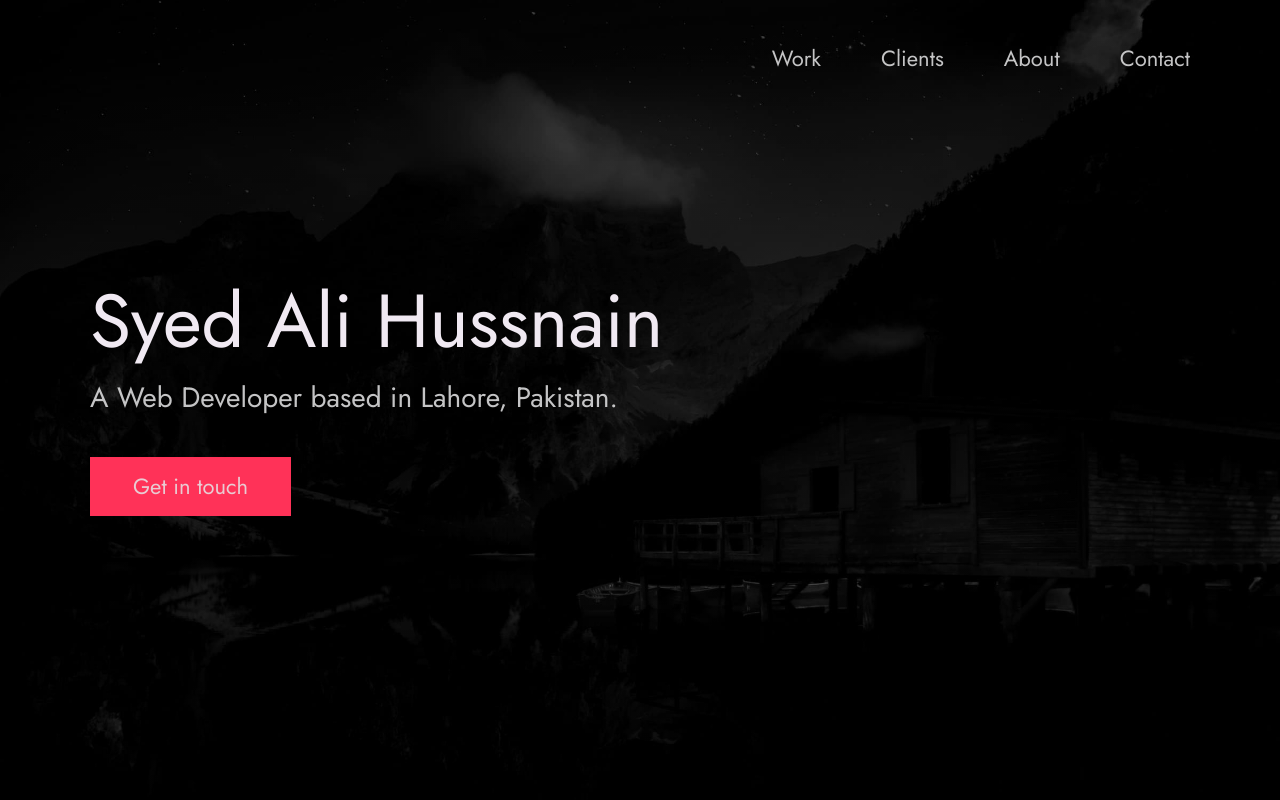
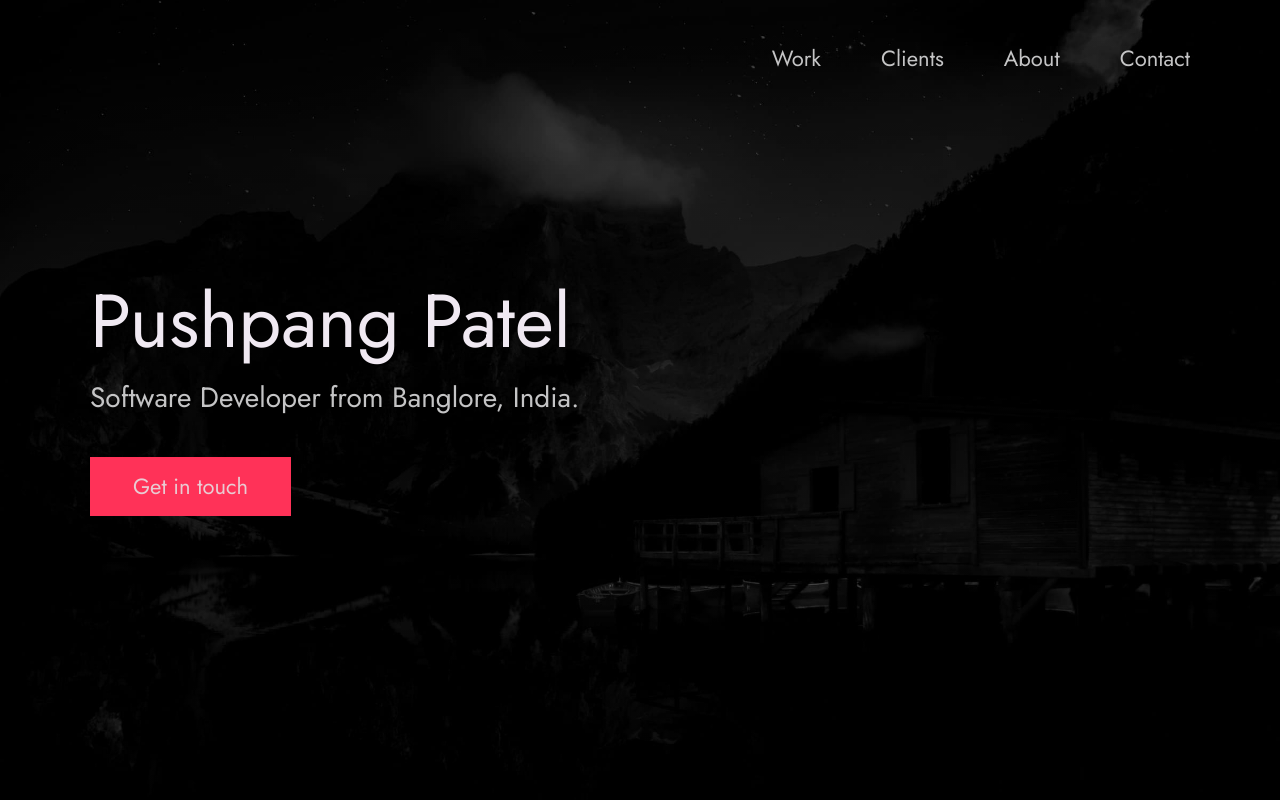
Before and after one commit to Pushpang-patel/pushpang-portfolio.github.io, a plain HTML site: page index.html in a window 1280 px wide. Shown: the top 800 px of the page. Drawn offline with Linux system fonts and the light colour scheme.

Commit message:
first commit

```diff
--- a/index.html
+++ b/index.html
@@ -1,19 +1,3 @@
-<!--
-  Hello 😊.
-
-  This template is designed and developed by Nisar Hassan Naqvi
-  for anyone to use for free or customize the way they like.
-
-  Github Repo: https://github.com/nisarhassan12/portfolio-template/
-  My Website: https://nisar.dev
-
-  For business & inquires, contact me => syednisarhassan12@gmail.com
--->
-
-<!--
-  Follow the instructions written in comments to create your stunning portfolio
--->
-
 <!DOCTYPE html>
 <html lang="en">
 
@@ -24,7 +8,7 @@
 
   <!-- Put your site title here -->
   <title>
-    Syed Ali Hussnain | A Web Developer based in Lahore, Pakistan.
+    Pushpang Patel | Portfolio
   </title>
 
   <meta name="description" content="Add small description of yourslef.">
@@ -56,10 +40,10 @@
       <div class="header__text">
         <h1 class="heading-primary">
           <!-- Replace the following name with your name -->
-          <span>Syed Ali Hussnain</span>
+          <span>Pushpang Patel</span>
         </h1>
         <!-- Put a small paragraph about yourself -->
-        <p>A Web Developer based in Lahore, Pakistan.</p>
+        <p>Software Developer from Banglore, India.</p>
         <a href="#contact" class="btn btn--pink">Get in touch</a>
       </div>
     </div>
```
